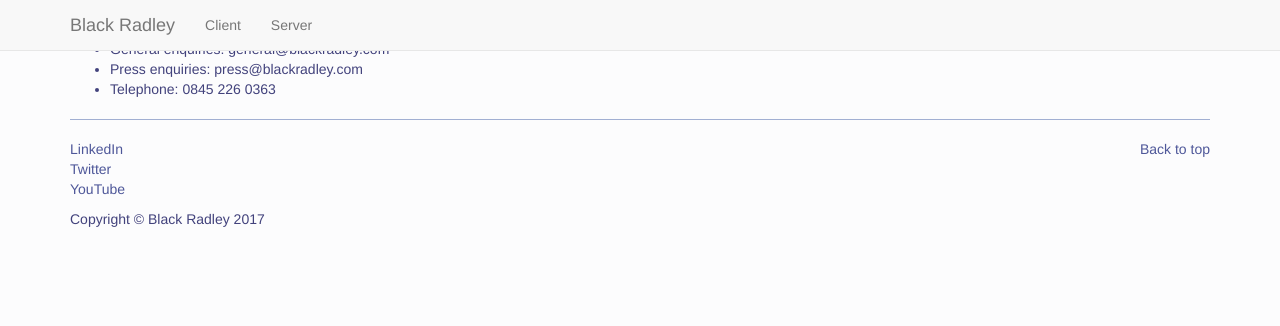
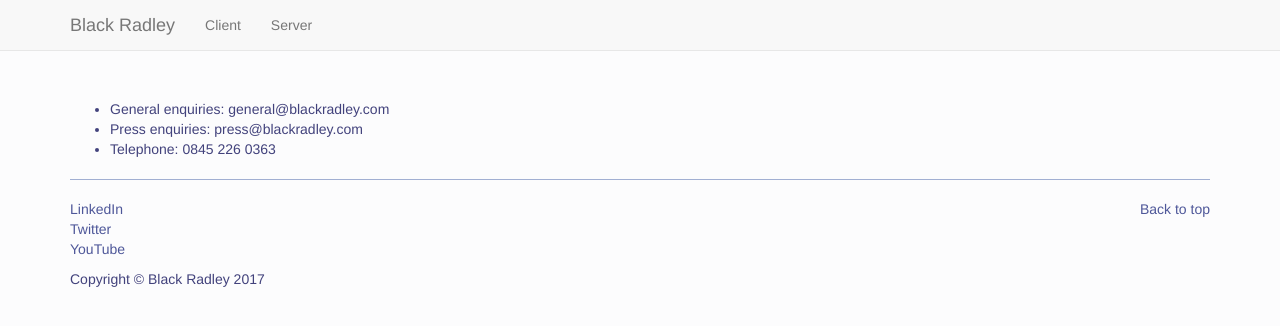
Before and after one commit to joejcollins/professor-bergman, a Jekyll site: the page built from docs/index.md, in a window 1280 px wide. Shown: the top 326 px of the page. Built offline with Jekyll 4.4.1, drawn with Linux system fonts in a browser that asks for light colours; nearby versions of some CDN libraries.

Commit message:
Oops, forgot to link the css

```diff
--- a/docs/_layouts/default.html
+++ b/docs/_layouts/default.html
@@ -8,6 +8,7 @@
   <meta http-equiv="X-UA-Compatible" content="IE=edge" />
   <link rel="shortcut icon" type="image/png" href="/favicon.png" />
   <link rel="stylesheet" href="./css/lavish-bootstrap.css" media="screen">
+  <link rel="stylesheet" href="./css/site.css" media="screen">
   <!-- HTML5 shim and Respond.js IE8 support of HTML5 elements and media queries -->
   <!--[if lt IE 9]>
         <script src="https://oss.maxcdn.com/libs/html5shiv/3.7.0/html5shiv.js"></script>
```
